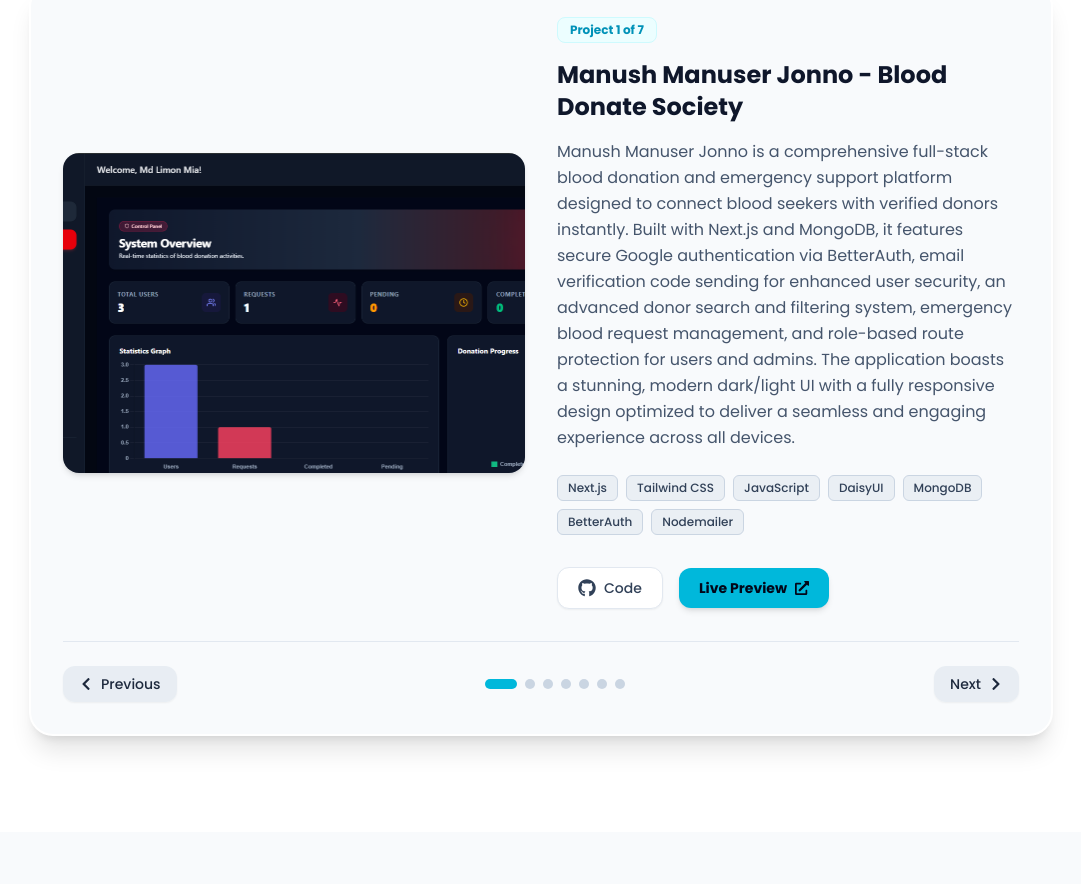
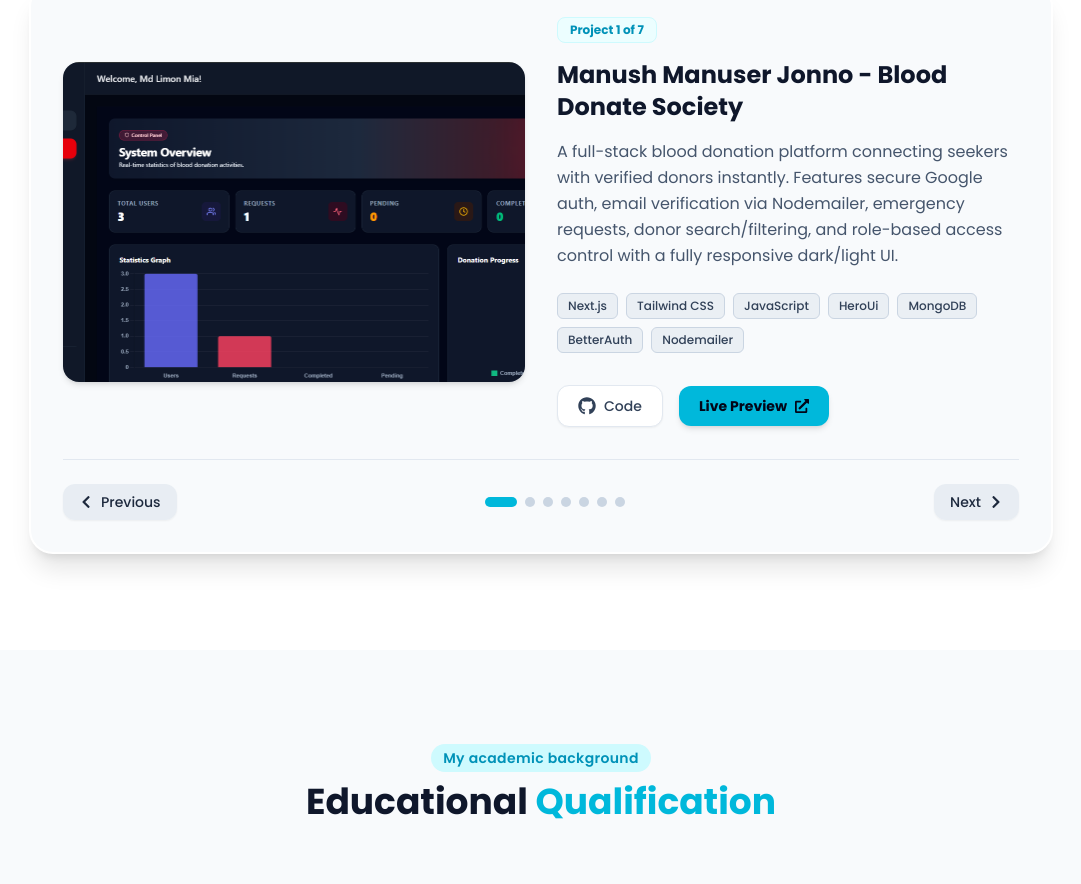
Before and after one commit to mdlimonislam000000-code/My-Protfolio, a Next.js app: page / in a window 1280 px wide. Shown: the part 2820-3704 px from the top of the page, without its empty margins (99-1180 px from the left). Built offline with nearby package versions, Linux system fonts and the light colour scheme.

Commit message:
new project added

```diff
--- a/src/components/Projects.jsx
+++ b/src/components/Projects.jsx
@@ -4,12 +4,12 @@ import { motion, AnimatePresence } from 'framer-motion';
 import { FaGithub, FaExternalLinkAlt, FaChevronLeft, FaChevronRight } from 'react-icons/fa';
 
 const projectsData = [
-  {
+ {
     id: 1,
     title: 'Manush Manuser Jonno - Blood Donate Society',
-    description: 'Manush Manuser Jonno is a comprehensive full-stack blood donation and emergency support platform designed to connect blood seekers with verified donors instantly. Built with Next.js and MongoDB, it features secure Google authentication via BetterAuth, email verification code sending for enhanced user security, an advanced donor search and filtering system, emergency blood request management, and role-based route protection for users and admins. The application boasts a stunning, modern dark/light UI with a fully responsive design optimized to deliver a seamless and engaging experience across all devices.',
+    description: 'A full-stack blood donation platform connecting seekers with verified donors instantly. Features secure Google auth, email verification via Nodemailer, emergency requests, donor search/filtering, and role-based access control with a fully responsive dark/light UI.',
     image: '/images/MMJ.admin.dashboard.png',
-    tags: ['Next.js', 'Tailwind CSS', 'JavaScript', 'DaisyUI', 'MongoDB', 'BetterAuth', 'Nodemailer'],
+    tags: ['Next.js', 'Tailwind CSS', 'JavaScript', 'HeroUi', 'MongoDB', 'BetterAuth', 'Nodemailer'],
     liveLink: 'https://mmj-blood-bank.vercel.app',
     githubLink: 'https://github.com/mdlimonislam000000-code/Blood-Donate-Client-',
   },
```
